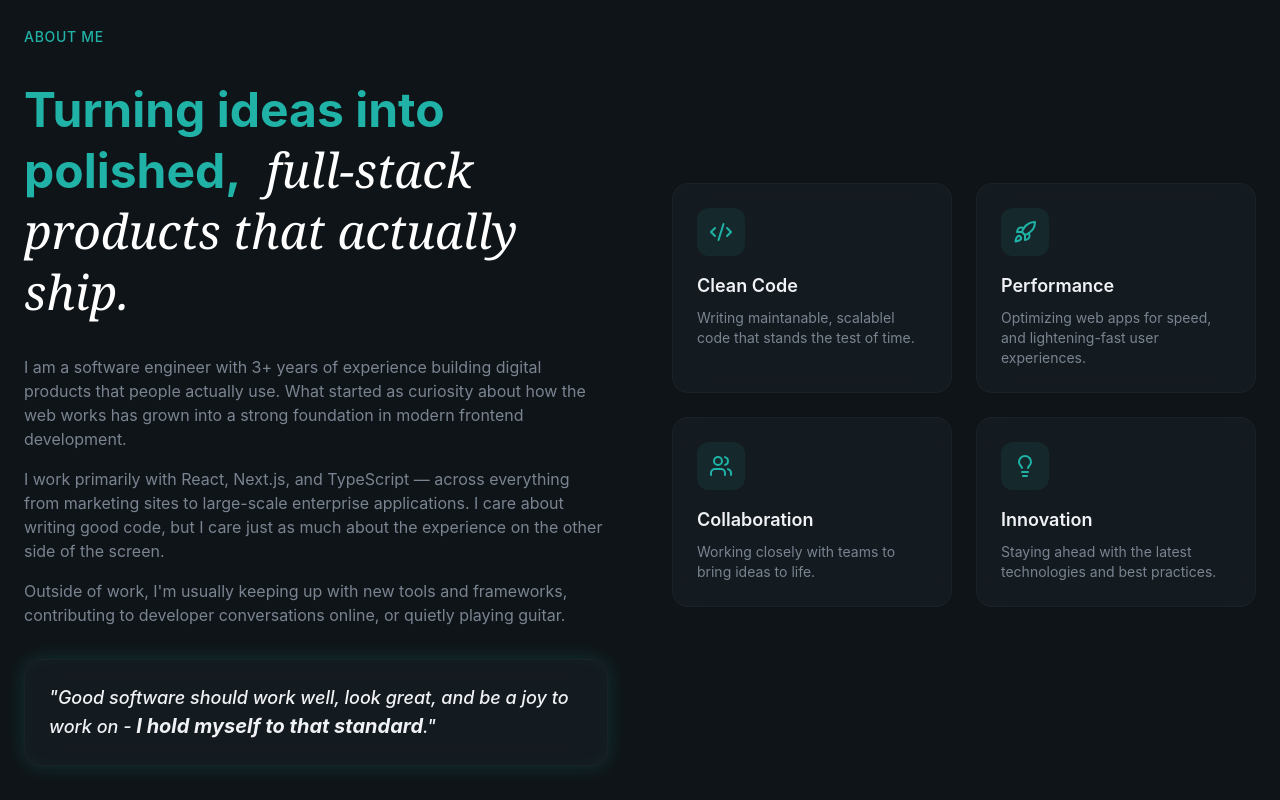
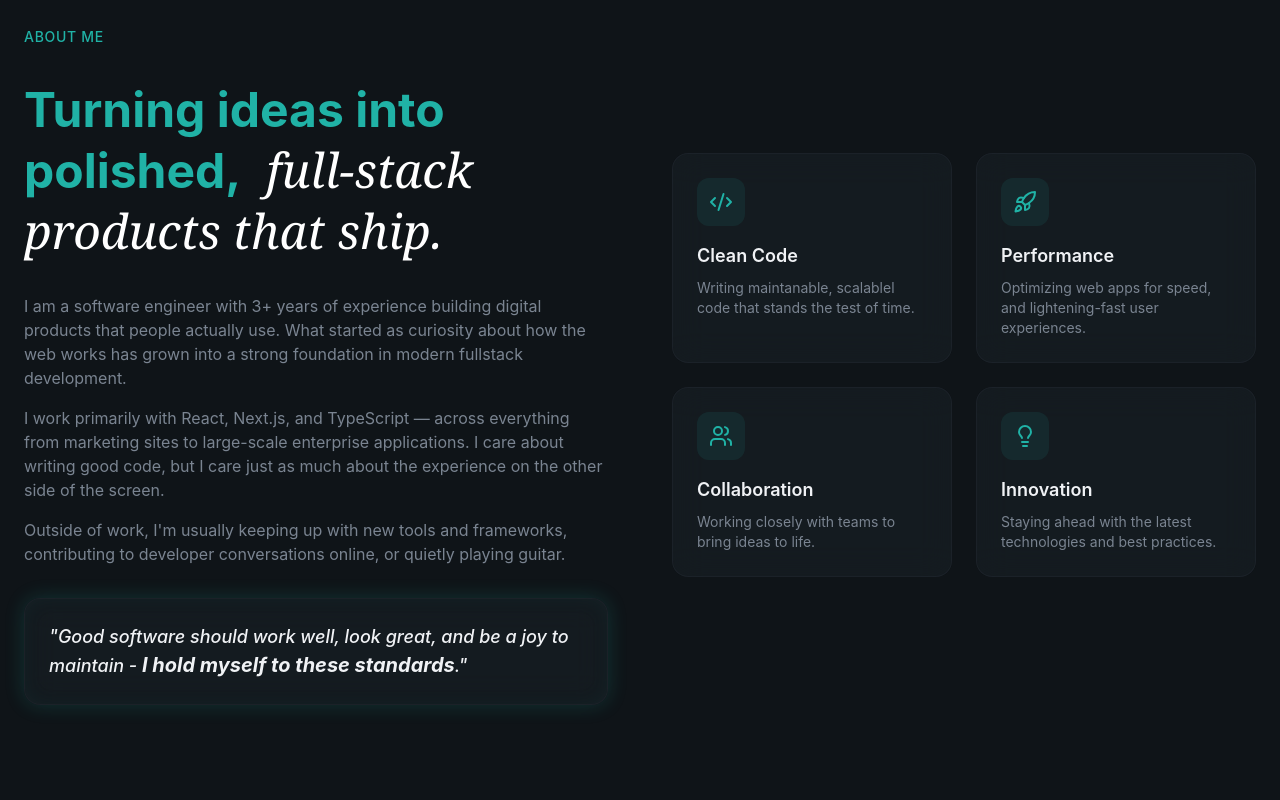
Before and after one commit to UdohLawrence/UdohLawrence, a React (Vite) app: page / in a window 1280 px wide. Shown: the part 1220-2020 px from the top of the page. Built offline with nearby package versions, Linux system fonts and the light colour scheme.

Commit message:
fix: :bento: Make sure that buttons perform a task
Make sure that buttons perform a task, after adding a copy of my CV

```diff
--- a/src/constants/projects.js
+++ b/src/constants/projects.js
@@ -14,8 +14,8 @@ export const projects = [
     image: "/projects/portfolio.png",
     altText: "Portfolio",
     tags: ["JavaScript", "NextJS", "React", "NodeJS", "Typescript", "TailwindCSS"],
-    link: "#",
-    github: "#"
+    link: "https://www.udohlawrence.vercel.app",
+    github: "https://github.com/UdohLawrence/UdohLawrence"
   },
   {
     title: "E-Commerce Platform",
--- a/src/sections/About.jsx
+++ b/src/sections/About.jsx
@@ -15,7 +15,7 @@ const About = () => {
             <h2 className="text-4xl md:text-5xl font-bold leading-tight animate-fade-in animation-delay-100 text-secondary-foreground">
               Turning ideas into polished,
               <span className="font-serif italic font-normal text-white">
-                &nbsp; full-stack products that actually ship.
+                &nbsp; full-stack products that ship.
               </span>
             </h2>
             <div className="space-y-4 text-muted-foreground animate-fade-in animation-delay-200">
@@ -23,7 +23,7 @@ const About = () => {
                 I am a software engineer with 3+ years of experience building
                 digital products that people actually use. What started as
                 curiosity about how the web works has grown into a strong
-                foundation in modern frontend development.
+                foundation in modern fullstack development.
               </p>
               <p>
                 I work primarily with React, Next.js, and TypeScript — across
@@ -39,7 +39,7 @@ const About = () => {
             </div>
             <div className="glass rounded-2xl p-6 glow-border animate-fade-in animation-delay-300">
               <p className="text-lg font-medium italic text-foreground">
-                "Good software should work well, look great, and be a joy to work on - <strong className="text-xl font-bold">I hold myself to that standard</strong>."
+                "Good software should work well, look great, and be a joy to maintain - <strong className="text-xl font-bold italic">I hold myself to these standards</strong>."
               </p>
             </div>
           </div>
--- a/src/sections/Contact.jsx
+++ b/src/sections/Contact.jsx
@@ -78,7 +78,7 @@ const Contact = () => {
         {/* Contact Form */}
         <div className="grid lg:grid-cols-2 gap-12 max-w-5xl mx-auto">
           <div className="glass p-8 rounded-3xl border border-primary/30 animate-fade-in animation-delay-300">
-            <form onSubmit={handleSubmit} className="space-y-6">
+            <form onSubmit={handleSubmit} className="space-y-6 px-3">
               <div>
                 <label
                   htmlFor="name"
@@ -174,7 +174,7 @@ const Contact = () => {
           </div>
 
           {/* Contact Info */}
-          <div className="space-y-6 animate-fade-in animation-delay-400">
+          <div className="space-y-6 animate-fade-in animation-delay-400 mx-auto">
             <div className="glass rounded-3xl p-8">
               <h3 className="text-xl font-semibold mb-6">
                 Contact Information
--- a/src/sections/Hero.jsx
+++ b/src/sections/Hero.jsx
@@ -64,10 +64,14 @@ const Hero = () => {
             {/* CTAs */}
             <div className="flex flex-col md:flex-row items-center justify-between gap-4 animate-fade-in animation-delay-300">
               <Button size="lg">
-                Contact Me <ArrowRight className="w-5 h-5" />
+                <a href="#contact" className="flex items-center gap-2">
+                  Contact Me <ArrowRight className="w-5 h-5" />
+                </a>
               </Button>
               <AnimatedBorderButton>
-                <Download className="w-5 h-5" /> Download CV
+                <a href="/UdohLawrenceCV.pdf" download="/UdohLawrenceCV.pdf" className="flex items-center gap-2">
+                  <Download className="w-5 h-5" /> Download CV
+                </a>
               </AnimatedBorderButton>
             </div>
             <div className="flex items-center gap-4 animate-fade-in animation-delay-400">
```
Also changed, not shown: 1 other file (tests, documents, lock files or other folders).
